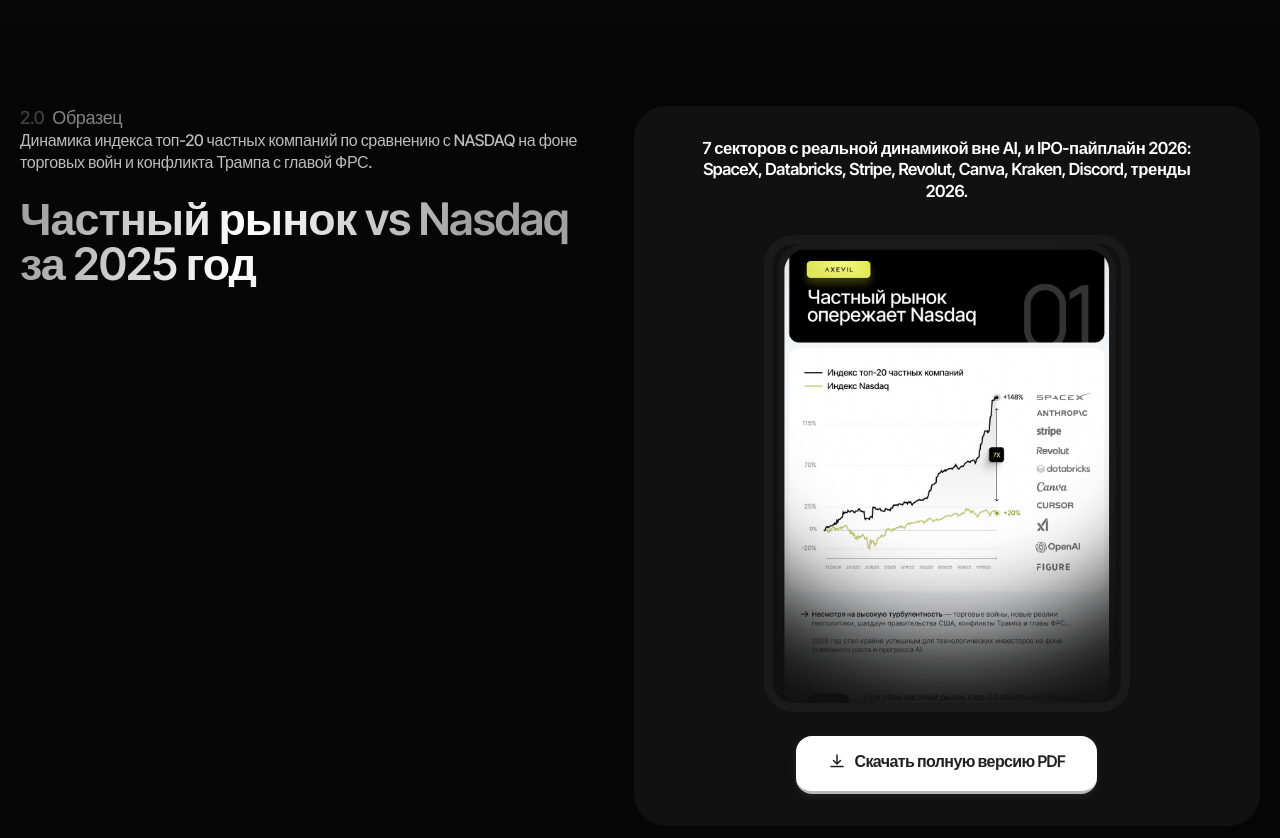
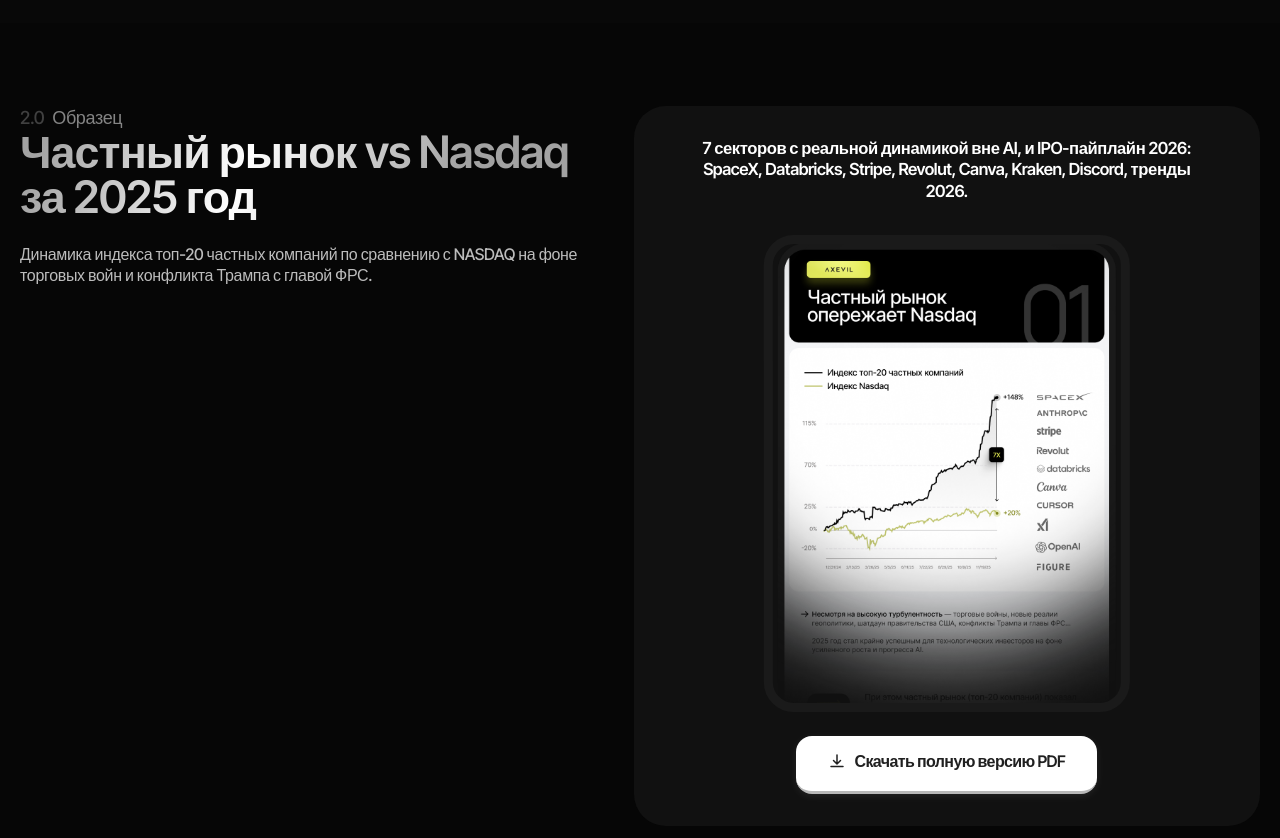
Before and after one commit to marketingwtf135/marketing-websites, a React (Vite) app in the folder axevil-pdf-page/: page / in a window 1280 px wide. Shown: the part 1720-2558 px from the top of the page. Built offline with nearby package versions, Linux system fonts and the light colour scheme; the HTML template or start-up script is replaced by a standard one.

Commit message:
fix: img shadow, PS3Preview left col Figma order, rock z:10
- PS1Hero img: double drop-shadow filter
- PS3Preview: eyebrow top, H2+desc together at bottom (Figma 784-13510)
- PS3Preview rock: zIndex 10 (above image z:2), CTA zIndex 11

Co-Authored-By: Claude Sonnet 4.6 <noreply@anthropic.com>

```diff
--- a/axevil-pdf-page/src/pages/pdf-sections/PS1Hero.tsx
+++ b/axevil-pdf-page/src/pages/pdf-sections/PS1Hero.tsx
@@ -156,7 +156,7 @@ export default function PS1Hero() {
             overflow: 'visible',
           }}
         >
-          {/* Image — centered, fit content, no stretch */}
+          {/* Image — centered, fit content, shadow */}
           <div
             style={{
               width: 'clamp(5rem, 9.1875vw, 9.1875rem)',
@@ -177,7 +177,7 @@ export default function PS1Hero() {
                 height: '100%',
                 objectFit: 'contain',
                 objectPosition: 'center',
-                filter: 'drop-shadow(1rem 3rem 4rem rgba(0,0,0,0.9))',
+                filter: 'drop-shadow(1rem 3rem 4rem rgba(0,0,0,0.9)) drop-shadow(0 0.5rem 1rem rgba(0,0,0,0.7))',
               }}
             />
           </div>
--- a/axevil-pdf-page/src/pages/pdf-sections/PS3Preview.tsx
+++ b/axevil-pdf-page/src/pages/pdf-sections/PS3Preview.tsx
@@ -36,16 +36,8 @@ export default function PS3Preview() {
             <span className="eyebrow-num">2.0</span>
             <span className="eyebrow-text">Образец</span>
           </div>
-          {/* Desc + H2 block — flex with gap auto so H2 goes to bottom */}
-          <div style={{ display: 'flex', flexDirection: 'column', justifyContent: 'space-between', flex: 1, gap: '1.5rem' }}>
-            <p style={{
-              fontFamily: 'Inter Tight, sans-serif', fontWeight: 500,
-              fontSize: 'clamp(1rem, 1.2vw, 1.125rem)',
-              lineHeight: 1.35, letterSpacing: '-0.02em', color: '#bcbcbc',
-              maxWidth: '36.25rem', margin: 0,
-            }}>
-              Динамика индекса топ-20 частных компаний по сравнению с NASDAQ на фоне торговых войн и конфликта Трампа с главой ФРС.
-            </p>
+          {/* H2 + desc together at bottom — space-between pushes them down */}
+          <div style={{ display: 'flex', flexDirection: 'column', gap: '1.5rem' }}>
             <h2 style={{
               fontFamily: 'Inter Tight, sans-serif', fontWeight: 600,
               fontSize: 'clamp(1.75rem, 3.5vw, 4rem)',
@@ -56,6 +48,14 @@ export default function PS3Preview() {
             }}>
               Частный рынок vs Nasdaq за 2025 год
             </h2>
+            <p style={{
+              fontFamily: 'Inter Tight, sans-serif', fontWeight: 500,
+              fontSize: 'clamp(1rem, 1.2vw, 1.125rem)',
+              lineHeight: 1.35, letterSpacing: '-0.02em', color: '#bcbcbc',
+              maxWidth: '36.25rem', margin: 0,
+            }}>
+              Динамика индекса топ-20 частных компаний по сравнению с NASDAQ на фоне торговых войн и конфликта Трампа с главой ФРС.
+            </p>
           </div>
         </motion.div>
 
@@ -106,7 +106,7 @@ export default function PS3Preview() {
             </div>
           </div>
 
-          {/* Rock — absolute, fixed to bottom of card */}
+          {/* Rock — absolute, fixed to bottom, z:10 above everything */}
           <img
             src="/img/bg-image-rock.png"
             alt=""
@@ -116,17 +116,17 @@ export default function PS3Preview() {
               bottom: 0,
               left: 0,
               width: '100%',
-              height: '55%',
+              height: '50%',
               objectFit: 'cover',
               objectPosition: 'center top',
               pointerEvents: 'none',
-              zIndex: 3,
+              zIndex: 10,
               borderRadius: '0 0 2rem 2rem',
             }}
           />
 
-          {/* CTA button (z=4) */}
-          <div style={{ position: 'relative', zIndex: 4, display: 'flex', justifyContent: 'center' }}>
+          {/* CTA button (z=11, above rock) */}
+          <div style={{ position: 'relative', zIndex: 11, display: 'flex', justifyContent: 'center' }}>
             <PDFCtaButton>
               Скачать полную версию PDF
             </PDFCtaButton>
```
